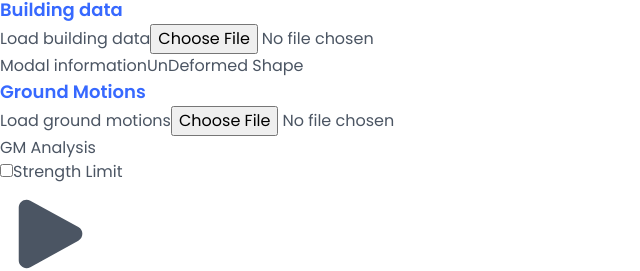
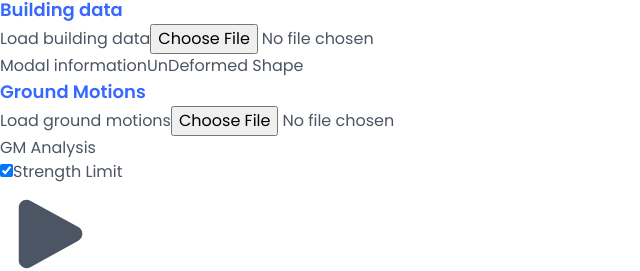
Before and after one commit to AndroBuddy/seismic-demolisher, a Vue app: page / in a window 1280 px wide. Shown: the part 1332-1603 px from the top of the page, without its empty margins (0-640 px from the left). Built offline with nearby package versions, Linux system fonts and the light colour scheme.

Commit message:
Update #2
Signed-off-by: AndroBuddy <anirudhchimpidi8@gmail.com>

```diff
--- a/src/pages/Home.vue
+++ b/src/pages/Home.vue
@@ -16,7 +16,7 @@ const parseList = ref({
   y: '',
 });
 
-const xGraph = [
+const yGraph = [
   { name: "Ground Acceleration" },
   { name: "Displacement" },
   { name: "Interstory Displ." },
@@ -26,7 +26,7 @@ const xGraph = [
   { name: "Story Restoring Force" },
   { name: "Base Shear" }
 ];
-const yGraph = [{ name: "Time" }, { name: "Interstory Displ." }, { name: "IDR" }];
+const xGraph = [{ name: "Time" }, { name: "Interstory Displ." }, { name: "IDR" }];
 const gmAnalysisGraph = [
   { name: "GM1 (SF = 1)" },
   { name: "GM2 (SF = 0.5)" },
@@ -135,7 +135,7 @@ function collector(item, targ) {
               <span>GM Analysis</span>
               <div class="flex flex-col gap-3">
                 <div v-for="option in gmAnalysis" class="flex items-center">
-                  <input :id="option.id" :name="option.id" type="checkbox"
+                  <input :id="option.id" :name="option.id" type="checkbox" checked="true"
                     class="h-4 w-4 rounded border-gray-300 text-gray-400 focus:ring-[#3769FF]" />
                   <label :for="option.id" class="ml-2 block text-sm">{{
                     option.name
```
